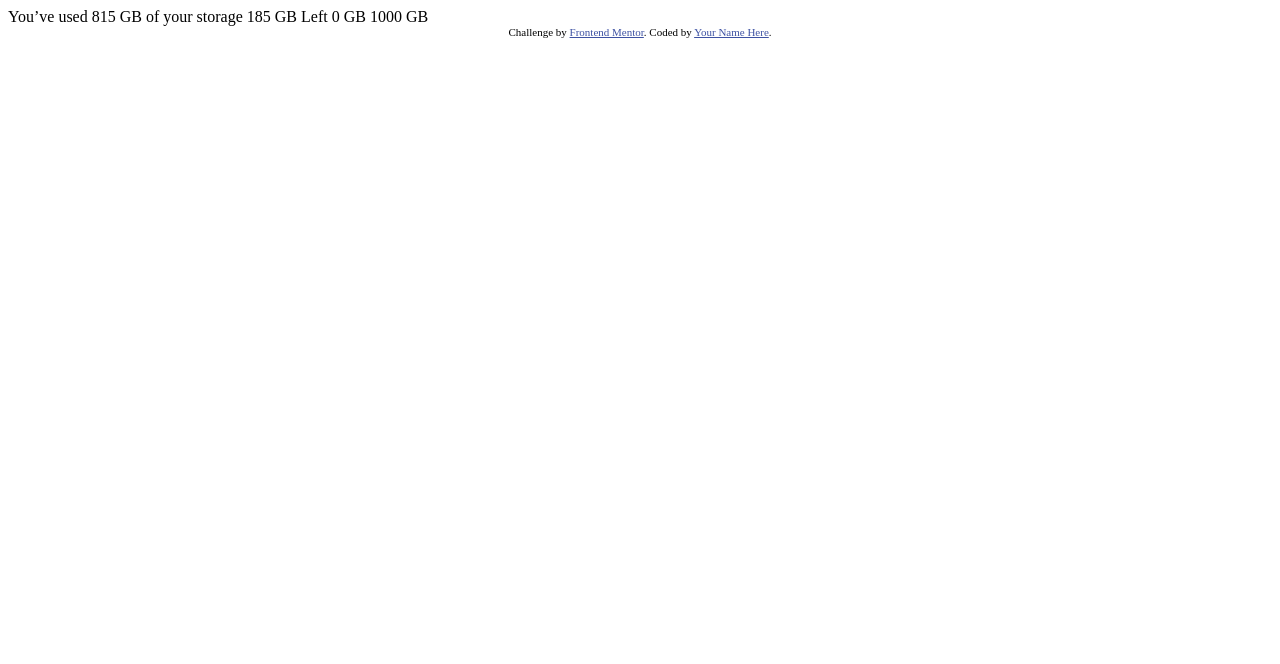
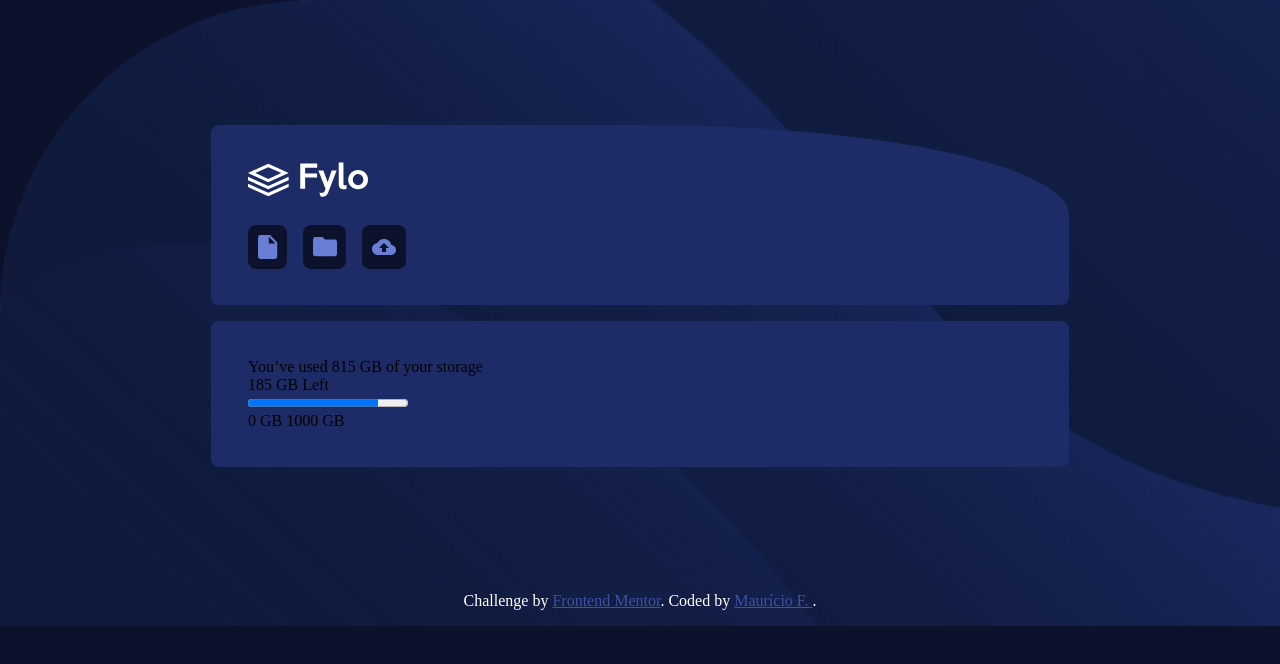
Before and after one commit to mauriciompf/Fylo-Data-Storage-Component, a plain HTML site: page index.html in a window 1280 px wide. Drawn offline with Linux system fonts and the light colour scheme.

Commit message:
initial index.html

```diff
--- a/index.html
+++ b/index.html
@@ -3,29 +3,41 @@
 <head>
   <meta charset="UTF-8">
   <meta name="viewport" content="width=device-width, initial-scale=1.0"> <!-- displays site properly based on user's device -->
-
-  <link rel="icon" type="image/png" sizes="32x32" href="./images/favicon-32x32.png">
-
+  <link rel="icon" type="image/png" sizes="32x32" href="./assets/images/favicon-32x32.png">
+  <link rel="stylesheet" href="./assets/css/style.css">
   <title>Frontend Mentor | Fylo data storage component</title>
-
-  <!-- Feel free to remove these styles or customise in your own stylesheet 👍 -->
-  <style>
-    .attribution { font-size: 11px; text-align: center; }
-    .attribution a { color: hsl(228, 45%, 44%); }
-  </style>
 </head>
-<body>
-
-  You’ve used 815 GB of your storage
-
-  185 GB Left
-
-  0 GB
-  1000 GB
-
-  <div class="attribution">
+<body id="page-wrap">
+  <main id="main">
+    <div class="box box-one">
+      <img id="img-logo"  src="./assets/images/logo.svg" alt="logo">
+      <div class="icons-box">
+        <div class="img-box">
+          <img src="./assets/images/icon-document.svg" alt="document">
+        </div>
+        <div class="img-box">
+          <img src="./assets/images/icon-folder.svg" alt="folder">
+        </div>
+        <div class="img-box">
+          <img src="./assets/images/icon-upload.svg" alt="upload">
+        </div>
+      </div>
+    </div>
+    <div class="box box-two">
+      <p>You’ve used 815 GB of your storage</p>
+      <div class="float">
+        <span>185 GB Left</span>
+      </div>
+      <progress id="progress-bar" value="815" max="1000"></progress>
+      <div class="gb-box">
+        <span>0 GB</span>
+        <span>1000 GB</span>
+      </div>
+    </div>
+  </main>
+  <footer id="footer" class="attribution">
     Challenge by <a href="https://www.frontendmentor.io?ref=challenge" target="_blank">Frontend Mentor</a>.
-    Coded by <a href="#">Your Name Here</a>.
-  </div>
+    Coded by <a href="#">Maurício F. </a>.
+  </footere>
 </body>
 </html>
```
